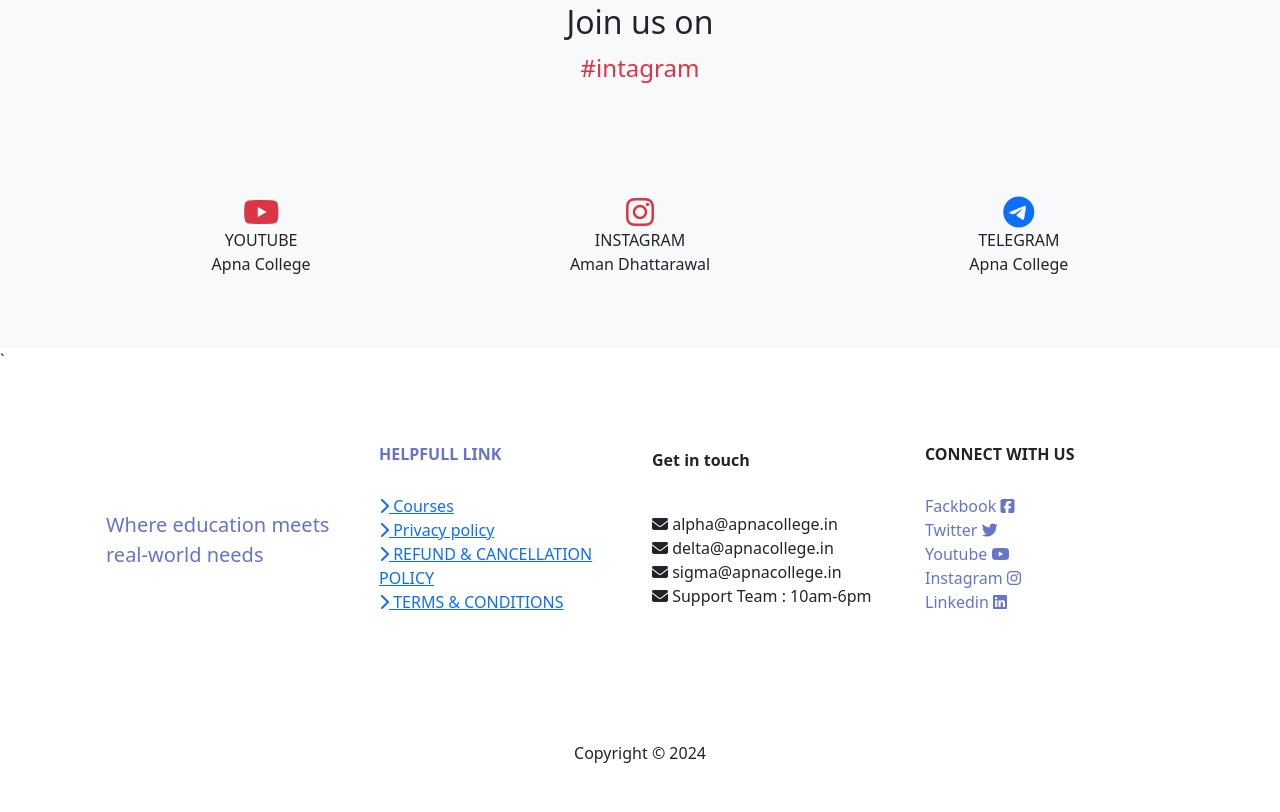
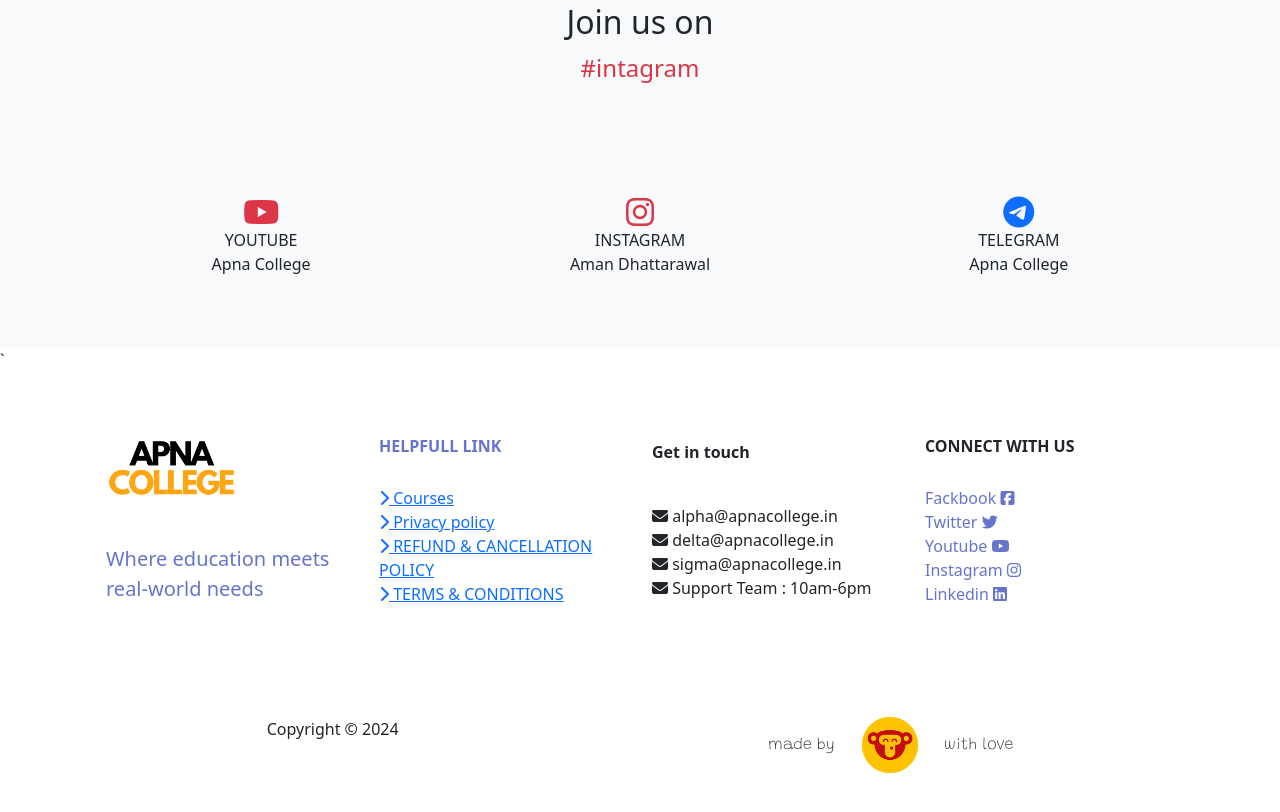
Before and after one commit to thegravious/apna-college, a plain HTML site: page index.html in a window 1280 px wide. Shown: the part 4564-5376 px from the top of the page. Drawn offline with nearby package versions, Linux system fonts and the light colour scheme.

Commit message:
add cocomonkey

```diff
--- a/index.html
+++ b/index.html
@@ -13,6 +13,8 @@
     <link rel="stylesheet" href="https://cdnjs.cloudflare.com/ajax/libs/font-awesome/6.6.0/css/all.min.css"
         integrity="sha512-Kc323vGBEqzTmouAECnVceyQqyqdsSiqLQISBL29aUW4U/M7pSPA/gEUZQqv1cwx4OnYxTxve5UMg5GT6L4JJg=="
         crossorigin="anonymous" referrerpolicy="no-referrer" />
+    <link href="https://fonts.googleapis.com/css2?family=Grandstander:ital,wght@0,100..900;1,100..900&display=swap"
+        rel="stylesheet">
 
 </head>
 
@@ -22,7 +24,8 @@
             style="height: 100px; padding: 0; margin: 0;">
             <div class="d-flex justify-content-between align-items-center" style="height: 100px; width: 70%;">
                 <div class="">
-                    <div><a href=""><img id="image1" src="./img/6efdd5e7f0d663cf231d0f2040be0a1e.png" style="height: 60px;" alt=""></a>
+                    <div><a href=""><img id="image1" src="./img/6efdd5e7f0d663cf231d0f2040be0a1e.png"
+                                style="height: 60px;" alt=""></a>
                     </div>
                 </div>
                 <div class="">
@@ -65,7 +68,8 @@
                     <a class="nav-link text-purple" href="">New Sigma 4.0</a>
                     <a class="nav-link text-purple" href="">Home</a>
                     <div class="d-flex flex-column justify-content-center align-items-center">
-                        <a class="nav-link text-purple dropdown-toggle" data-bs-toggle="collapse" data-bs-target="#demo1">Collapsible</a>
+                        <a class="nav-link text-purple dropdown-toggle" data-bs-toggle="collapse"
+                            data-bs-target="#demo1">Collapsible</a>
 
                         <div id="demo1" class="collapse text-center">
                             <a class="d-block nav-link text-purple" href="#">Sigma 4.0 (Aug Batch)</a>
@@ -220,7 +224,7 @@
         <div class="d-flex container flex-column justify-content-around mt-5 align-items-center tabscreen"
             style="height: 100vh;">
             <h4>On a mission to teach Millions</h4>
-            <img src="./img/6332598ffef6dfd662b7b03e2f51dffd.jpeg" height="600px" alt="">
+            <img class="rounded-5" src="./img/6332598ffef6dfd662b7b03e2f51dffd.jpeg" height="600px" alt="">
         </div>
     </section>
 
@@ -257,7 +261,7 @@
             <div class=" container d-flex flex-column justify-content-around align-items-center" style="height: 450px;">
                 <div class="d-flex w-100 container row justify-content-around align-items-center">
                     <div class="col-md-6 col-lg-3">
-                        <img src="./img/apna college.png" height="120px" alt="">
+                        <img class="mb-5" src="./img/6efdd5e7f0d663cf231d0f2040be0a1e.png" height="60px" alt="">
                         <a class="d-block text-decoration-none text-purple fs-5" href="">Where education meets <br>
                             real-world needs</a>
                     </div>
@@ -330,7 +334,14 @@
                         </div>
                     </div>
                 </div>
+                <div class="d-flex justify-content-around w-100">
                     <div class="">Copyright © 2024</div>
+                    <div>
+                        <span class="grandstander"> made by </span>
+                        <img src="./img/do not delete this cocomonkey logo.png" width="100px">
+                        <span class="grandstander"> with love </span>
+                    </div>
+                </div>
             </div>
         </div>
         </div>
--- a/script.js
+++ b/script.js
@@ -30,7 +30,7 @@
         } else {
             y.innerText = timeup1;
         }
-    }, 2000);
+    }, 1000);
 }
 
 // Countdown 3: Timeup to 100,000
--- a/style.css
+++ b/style.css
@@ -85,3 +85,8 @@
 .bg-purple{
     background-color: #6674cc;
 }
+
+.grandstander{
+    font-family: "Grandstander", cursive;
+    font-weight: 100;
+  }
```
Also changed, not shown: img/do not delete this cocomonkey logo.png (added). Lines whose indentation alone changed are shown as unchanged.
